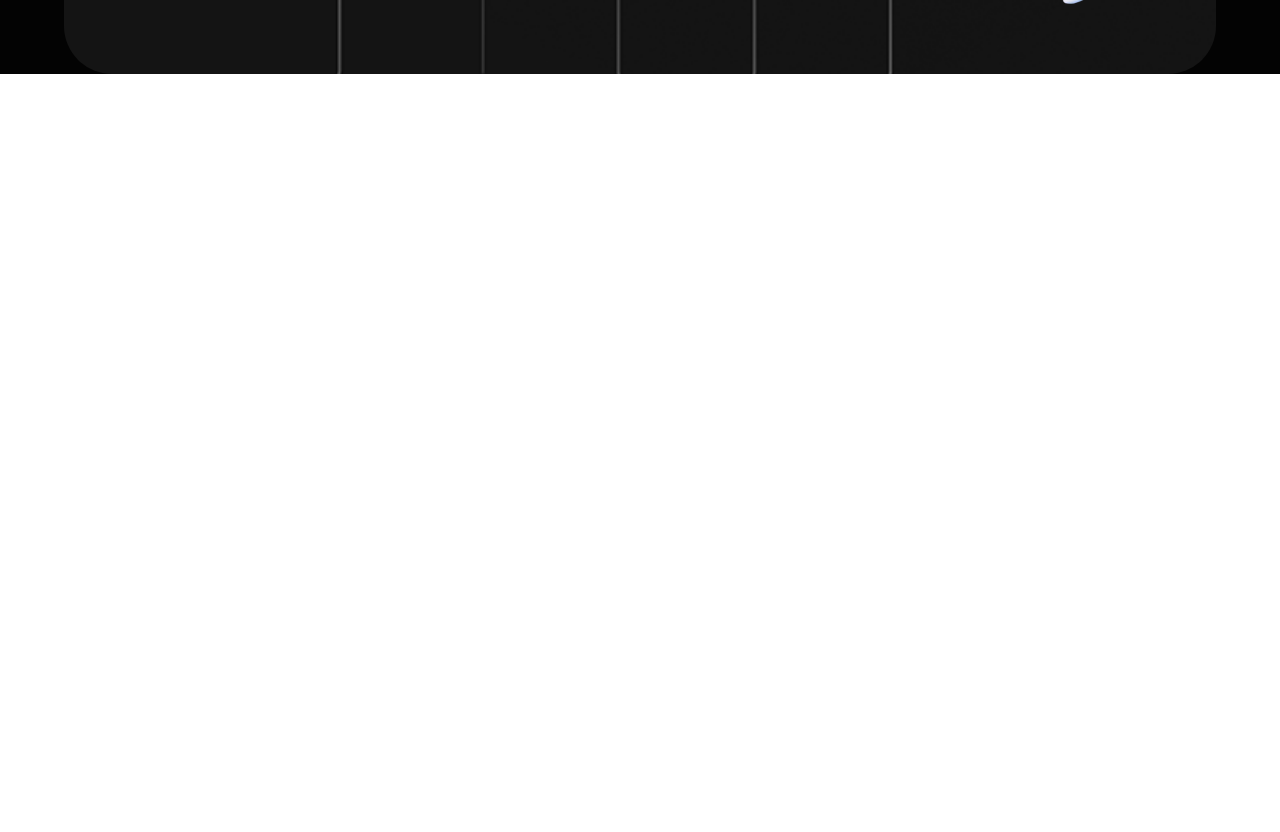
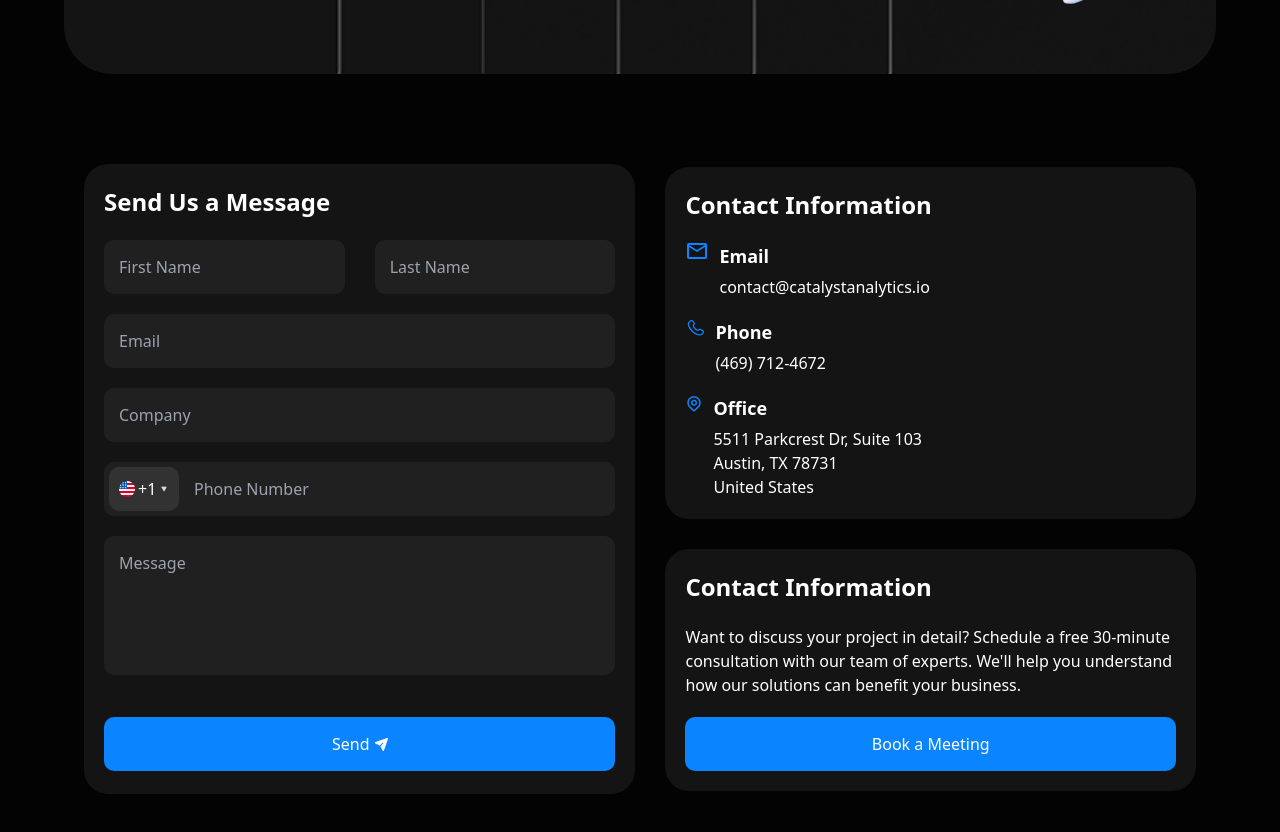
Before and after one commit to MuhammadEvazov/Exam, a website: page src/contact.html in a window 1280 px wide. Shown: the part 446-1278 px from the top of the page. Before the commit the page ends 800 px from the top, so only its background shows below. Drawn offline with nearby package versions, Linux system fonts and the light colour scheme; files that its build step writes are made by us from their sources.

Commit message:
second section done by page contact

```diff
--- a/src/contact.html
+++ b/src/contact.html
@@ -29,7 +29,8 @@
             <aside
                 class="flex items-center gap-[10px] lg:gap-[30px] flex-col lg:pl-[50px] text-center lg:text-start lg:items-start">
                 <h1 class="text-[28px] lg:text-[40px] font-[700]">Contact Us</h1>
-                <p class="text-[18px]">Get in touch with our team to discuss how we can help transform your business. <br>
+                <p class="text-[18px]">Get in touch with our team to discuss how we can help transform your business.
+                    <br>
                     We’re here to help.
                 </p>
                 <button class="py-[12px] px-[30px] bg-[#0A84FF] rounded-[12px] font-[600]">Get In Touch Now</button>
@@ -37,6 +38,69 @@
             <img class="hidden lg:block" src="./Images/calogo1 2 (1).png" alt="">
         </section>
     </header>
+
+    <main class="bg-[#030303] text-white lg:py-[70px]">
+        <section class="section2 p-[20px] lg:w-[90%] lg:m-auto lg:max-w-[1300px] flex flex-col items-center gap-[20px] lg:gap-[30px] lg:flex-row">
+            <aside class="flex flex-col items-start gap-[20px] p-[20px] bg-[#141414] rounded-[24px] w-[100%] relative lg:h-[630px]">
+                <h3 class="text-[20px] font-[600] lg:text-[24px]">Send Us a Message</h3>
+                <div class="flex flex-col items-start gap-[20px] lg:gap-[30px] w-[100%] lg:flex-row">
+                    <input class="p-[15px] w-[100%] bg-[#202020] rounded-[10px]" type="text" placeholder="First Name">
+                    <input class="p-[15px] w-[100%] bg-[#202020] rounded-[10px]" type="text" placeholder="Last Name">
+                </div>
+                <input class="p-[15px] w-[100%] bg-[#202020] rounded-[10px]" type="email" placeholder="Email">
+                <input class="p-[15px] w-[100%] bg-[#202020] rounded-[10px]" type="text" placeholder="Company">
+                <button
+                    class="p-[10px] bg-[#323232] rounded-[10px] flex items-center gap-[3px] absolute top-[370px] lg:top-[303px] left-[25px]">
+                    <img src="./Images/circle-flags_us.png" alt="">
+                    <p>+1</p>
+                    <img src="./Images/raphael_arrowdown (1).png" alt="">
+                </button>
+                <input class="p-[15px] pl-[90px] w-[100%] bg-[#202020] rounded-[10px]" type="number"
+                    placeholder="Phone Number">
+                <input class="p-[15px] w-[100%] pb-[80px] lg:pb-[100px] bg-[#202020] rounded-[10px]" type="text"
+                    placeholder="Message">
+                <button
+                    class="p-[15px] w-[100%] bg-[#0A84FF] rounded-[10px] flex items-center gap-[5px] justify-center lg:relative lg:top-[22px]">
+                    Send
+                    <img src="./Images/Vector (20).png" alt="">
+                </button>
+            </aside>
+            <aside class="flex flex-col items-center gap-[20px] lg:gap-[30px] w-[100%]">
+                <div class="flex flex-col items-start gap-[20px] p-[20px] bg-[#141414] rounded-[24px] w-[100%]">
+                    <h3 class="text-[20px] font-[600] lg:text-[24px]">Contact Information</h3>
+                    <div class="flex items-start gap-[10px]">
+                        <img src="./Images/ic_outline-email.png" alt="">
+                        <div class="flex items-start flex-col gap-[5px]">
+                            <h4 class="font-[700] text-[18px]">Email</h4>
+                            <p class="font-[100]">contact@catalystanalytics.io</p>
+                        </div>
+                    </div>
+                    <div class="flex items-start gap-[10px]">
+                        <img src="./Images/solar_phone-outline.png" alt="">
+                        <div class="flex items-start flex-col gap-[5px]">
+                            <h4 class="font-[700] text-[18px]">Phone</h4>
+                            <p class="font-[100]">(469) 712-4672</p>
+                        </div>
+                    </div>
+                    <div class="flex items-start gap-[10px]">
+                        <img src="./Images/proicons_location.png" alt="">
+                        <div class="flex items-start flex-col gap-[5px]">
+                            <h4 class="font-[700] text-[18px]">Office</h4>
+                            <p class="font-[100]">5511 Parkcrest Dr, Suite 103 <br>
+                                Austin, TX 78731 <br>
+                                United States</p>
+                        </div>
+                    </div>
+                </div>
+                <div class="flex flex-col items-start gap-[20px] p-[20px] bg-[#141414] rounded-[24px]">
+                    <h3 class="text-[20px] font-[600] lg:text-[24px]">Contact Information</h3>
+                    <p class="font-[100] text">Want to discuss your project in detail? Schedule a free 30-minute consultation with our team of
+                        experts. We'll help you understand how our solutions can benefit your business.</p>
+                    <button class="p-[15px] w-[100%] bg-[#0A84FF] rounded-[10px]">Book a Meeting</button>
+                </div>
+            </aside>
+        </section>
+    </main>
 </body>
 
 </html>
```
Also changed, not shown: src/Images/Vector (20).png (added), src/Images/circle-flags_us.png (added), src/Images/ic_outline-email.png (added), src/Images/proicons_location.png (added), src/Images/raphael_arrowdown (1).png (added), src/Images/solar_phone-outline.png (added).
